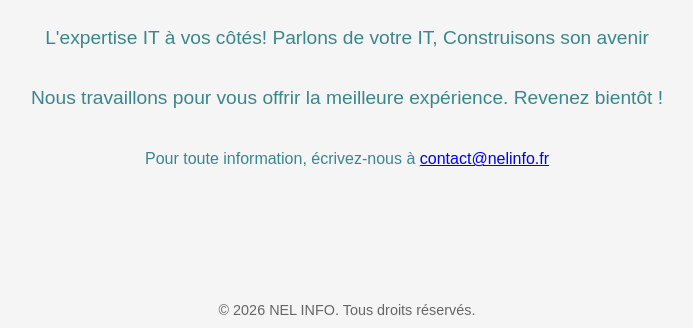
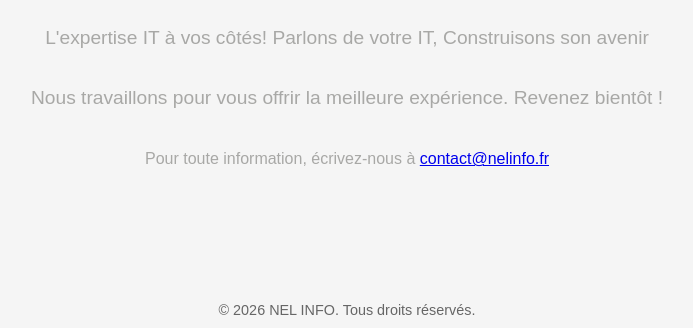
Before and after one commit to Nathan-T-Git/NELINFO, a plain HTML site: page index.html in a window 1280 px wide. Shown: the part 472-800 px from the top of the page, without its empty margins (293-986 px from the left). Drawn offline with Linux system fonts and the light colour scheme.

Commit message:
Update index.html

```diff
--- a/index.html
+++ b/index.html
@@ -8,7 +8,7 @@
     /* Couleurs de l'entreprise */
     :root {
       --primary-color: #11305C; /* bleu par exemple */
-      --secondary-color: #3B868C; /* rouge/orange secondaire */
+      --secondary-color: #A8A8A6; /* rouge/orange secondaire */
       --bg-color: #f5f5f5; /* fond clair */
     }
 
```
